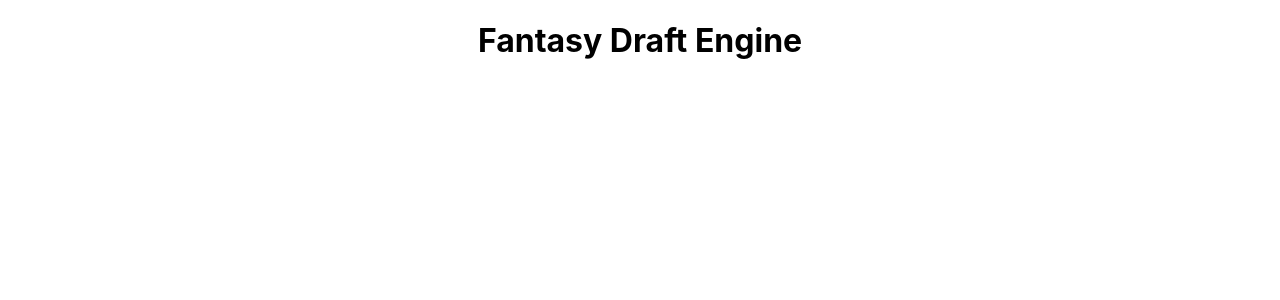
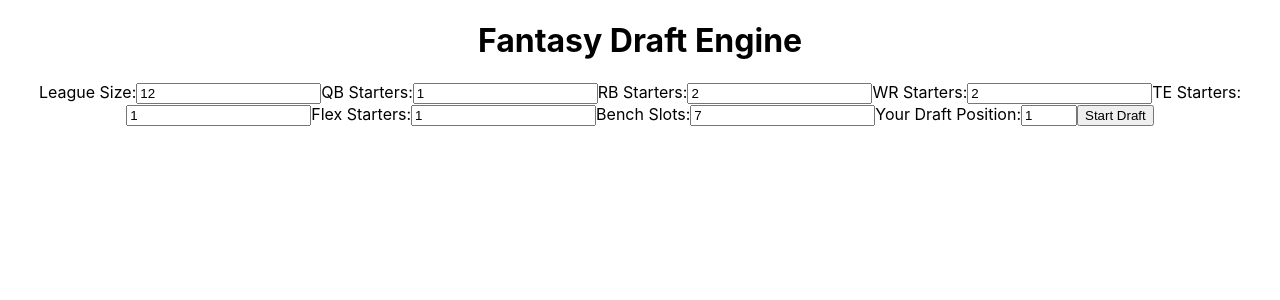
Before and after one commit to zaydkh517/fantasy-draft-ai, a React (Create React App) app in the folder frontend/: page / in a window 1280 px wide. Shown: the top 300 px of the page. Built offline with nearby package versions, Linux system fonts and the light colour scheme.

Commit message:
setup screen complete with screen transition

```diff
--- a/frontend/src/App.js
+++ b/frontend/src/App.js
@@ -1,9 +1,90 @@
+import { useState } from 'react';
 import './App.css';
 
 function App() {
+  const [leagueSize, setLeagueSize] = useState(12);
+  const [qbStarters, setQbStarters] = useState(1);
+  const [rbStarters, setRbStarters] = useState(2);
+  const [wrStarters, setWrStarters] = useState(2);
+  const [teStarters, setTeStarters] = useState(1);
+  const [flexStarters, setFlexStarters] = useState(1);
+  const [benchSlots, setBenchSlots] = useState(7);
+  const [draftPosition, setDraftPosition] = useState(1);
+  const rosterSize = qbStarters + rbStarters + wrStarters + teStarters + flexStarters + benchSlots;
+  const [screen, setScreen] = useState('setup');
+
+  const handleSubmit = async (e) => {
+    e.preventDefault();
+    const response = await fetch('https://fantasy-draft-ai-production.up.railway.app/settings', {
+    method: 'POST',
+    headers: {
+      'Content-Type': 'application/json'
+    },
+    body: JSON.stringify({
+      league_size: leagueSize,
+      roster_size: rosterSize,
+      qb_starters: qbStarters,
+      rb_starters: rbStarters,
+      wr_starters: wrStarters,
+      te_starters: teStarters,
+      flex_starters: flexStarters,
+      bench_slots: benchSlots
+    })
+    }
+  );
+
+    const data = await response.json();
+    console.log(data);
+    setScreen('draft');
+  };
+
   return (
     <div className="App">
-      <h1>Fantasy Draft Engine</h1>
+      {screen === 'setup' ? (
+        <div>
+          <h1>Fantasy Draft Engine</h1>
+          <form onSubmit={handleSubmit}>
+            <label>
+              League Size:
+              <input type="number" value={leagueSize} min={2} onChange={(e) => setLeagueSize(Number(e.target.value))} />
+            </label>
+            <label>
+              QB Starters:
+              <input type="number" value={qbStarters} min={1} onChange={(e) => setQbStarters(Number(e.target.value))} />
+            </label>
+            <label>
+              RB Starters:
+              <input type="number" value={rbStarters} min={1} onChange={(e) => setRbStarters(Number(e.target.value))} />
+            </label>
+            <label>
+              WR Starters:
+              <input type="number" value={wrStarters} min={1} onChange={(e) => setWrStarters(Number(e.target.value))} />
+            </label>
+            <label>
+              TE Starters:
+              <input type="number" value={teStarters} min={0} onChange={(e) => setTeStarters(Number(e.target.value))} />
+            </label>
+            <label>
+              Flex Starters:
+              <input type="number" value={flexStarters} min={0} onChange={(e) => setFlexStarters(Number(e.target.value))} />
+            </label>
+            <label>
+              Bench Slots:
+              <input type="number" value={benchSlots} min={0} onChange={(e) => setBenchSlots(Number(e.target.value))} />
+            </label>
+            <label>
+              Your Draft Position:
+              <input type="number" value={draftPosition} min={1} max={leagueSize} onChange={(e) => setDraftPosition(Number(e.target.value))} />
+            </label>
+            <button type="submit">Start Draft</button>
+          </form>
+        </div>
+      ) : (
+        <div>
+          <h1>Draft Board</h1>
+          <p>Round 1 - Pick {draftPosition}</p>
+        </div>
+      )}
     </div>
   );
 }
```
